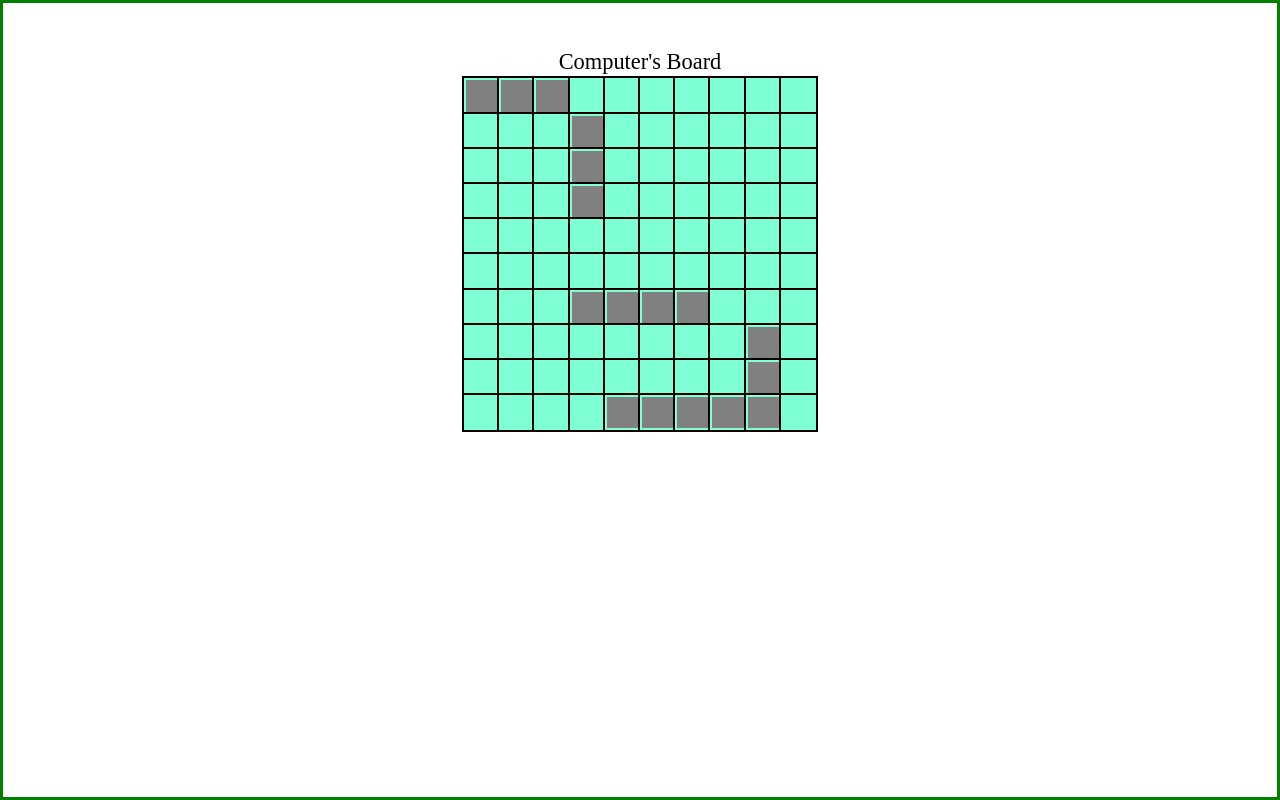
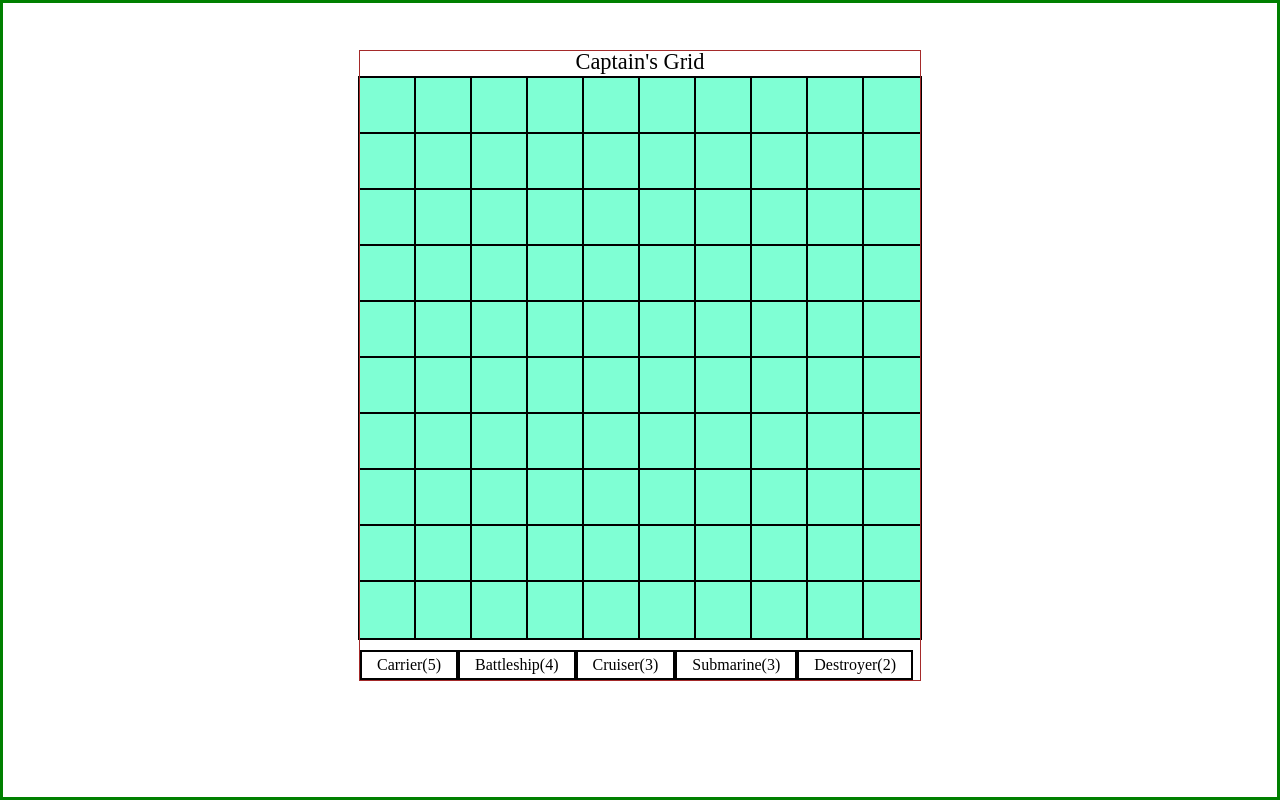
Before and after one commit to A6ih/battleship-game, a website built with webpack: page src/template.html in a window 1280 px wide. Both pictures are taken after a click on the element "Start Game". Built offline with nearby package versions, Linux system fonts and the light colour scheme.

Commit message:
Add renderDock() to dom.ts that will render ship dock upon entering the game

```diff
--- a/src/dom.ts
+++ b/src/dom.ts
@@ -1,3 +1,5 @@
+import { getShipsArr } from "./helperFns.ts"
+
 const createElement = (type: string, selectorType: string, selector:string) => {
     const element = document.createElement(type)
     element.setAttribute(selectorType, selector)
@@ -12,7 +14,7 @@ const hideStartScreen = () => {
 const createGameboard = (array: number[][], id: string, name:string) => {
     const boardContainer = document.getElementById(`player-${id}`)
     const boardHeading = document.createElement('h2')
-    boardHeading.textContent = `${name}'s Board`
+    boardHeading.textContent = `${name}'s Grid`
     const mainBoard = document.getElementById(id)
     for (let i = 0; i < array.length; i++) {
         array[i].map((number: number)  => {
@@ -61,3 +63,14 @@ export const hideGameBoard = (id: string) => {
 export const showGameBoard = (id: string) => {
     document.getElementById(`player-${id}`).style.display = 'block'
 }
+
+export const renderDock = () => {
+    const shipArr = getShipsArr()
+    const shipContainer = document.getElementById('ship-container')
+    shipArr.map(shipObj => {
+        const ship = createElement('div', 'id', `${shipObj.name.toLowerCase()}-${shipObj.size}`)
+        ship.classList.add('dock-ships')
+        ship.textContent = `${shipObj.name}(${shipObj.size})`
+        shipContainer.appendChild(ship)
+    })
+}
--- a/src/helperFns.ts
+++ b/src/helperFns.ts
@@ -6,23 +6,23 @@ type Ship = {
 export const getShipsArr = () => {
   const carrier: Ship = {
     size: 5,
-    name: 'carrier',
+    name: 'Carrier',
   };
   const battleship: Ship = {
     size: 4,
-    name: 'battleship',
+    name: 'Battleship',
   };
   const destroyer: Ship = {
     size: 3,
-    name: 'destroyer',
+    name: 'Cruiser',
   };
   const submarine: Ship = {
     size: 3,
-    name: 'submarine',
+    name: 'Submarine',
   };
   const patrolBoat: Ship = {
     size: 2,
-    name: 'patrol boat',
+    name: 'Destroyer',
   };
 
   const arr: Ship[] = [carrier, battleship, destroyer, submarine, patrolBoat];
--- a/src/index.ts
+++ b/src/index.ts
@@ -1,6 +1,6 @@
 import './styles.css';
 import { renderStartGame, getName, renderShipPlacement,
-        renderHitLanded, renderHitMissed,
+        renderHitLanded, renderHitMissed, renderDock,
         hideGameBoard, showGameBoard } from './dom.ts';
 import Player from './player.ts';
 import Computer from './computer.ts';
@@ -24,6 +24,14 @@ const computerHit = () => {
      document.getElementById('B').addEventListener('click', attackBoard)
 }
 
+const enterGame = () => {
+    playerOne = new Player(getName())
+    computer = new Computer()
+    computer.placeShips()
+    renderStartGame(playerOne.gameboard.board)
+    renderDock()
+    hideGameBoard('B')
+}
 
 const startGame = () => {
     playerOne = new Player(getName())
@@ -62,6 +70,6 @@ const attackBoard = (event: Event) => {
     setTimeout(() => computerHit(), 2000)
 }
 
-document.getElementById('start-button').addEventListener('click', startGame)
+document.getElementById('start-button').addEventListener('click', enterGame)
 
 document.getElementById('B').addEventListener('click', attackBoard)
--- a/src/styles.css
+++ b/src/styles.css
@@ -88,19 +88,35 @@ input, button {
 
 #player-A, #player-B {
     margin-top: 3rem;
+    outline: 1px solid brown;
 }
 
 #A, #B {
     display: grid;
-    grid-template-columns: repeat(10, 2.2rem);
+    grid-template-columns: repeat(10, 3.5rem);
 }
 
 .cords {
-    width: 2.2rem;
-    min-height: 2.2rem;
-    border: 10px solid aquamarine;
+    width: 3.5rem;
+    height: 3.5rem;
+    border: 5px solid aquamarine;
     background-color: aquamarine;
     outline: 2px solid black;
+}
+
+#dock-container {
+    margin-top: 12px;
+}
+
+#ship-container {
+    display: flex;
+    width: 100%;
+    flex-wrap: wrap;
+}
+
+.dock-ships {
+    padding: 5px 15px;
+    border: 2px solid black;
 }
 
 .ship-placement {
--- a/src/template.html
+++ b/src/template.html
@@ -19,6 +19,9 @@
     <main>
         <div id="player-A">
             <div id="A"></div>
+            <div id="dock-container">
+                <div id="ship-container"></div>
+            </div>
         </div>
         <div id="player-B">
             <div id="B"></div>
```
